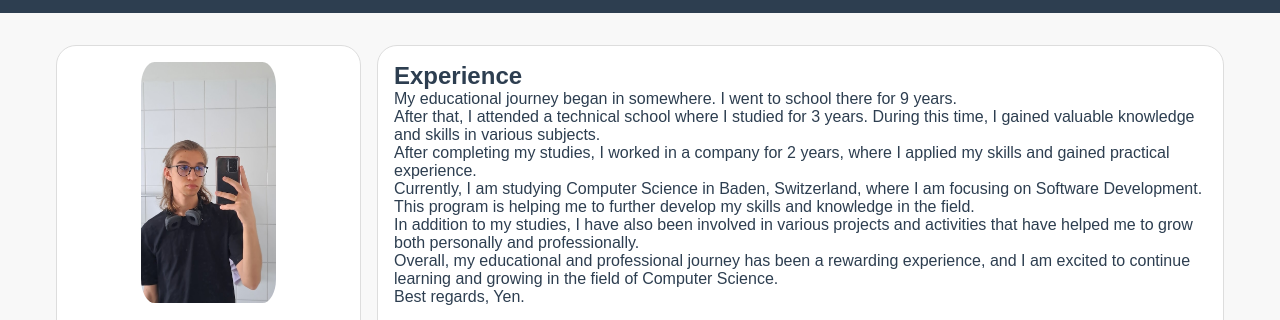
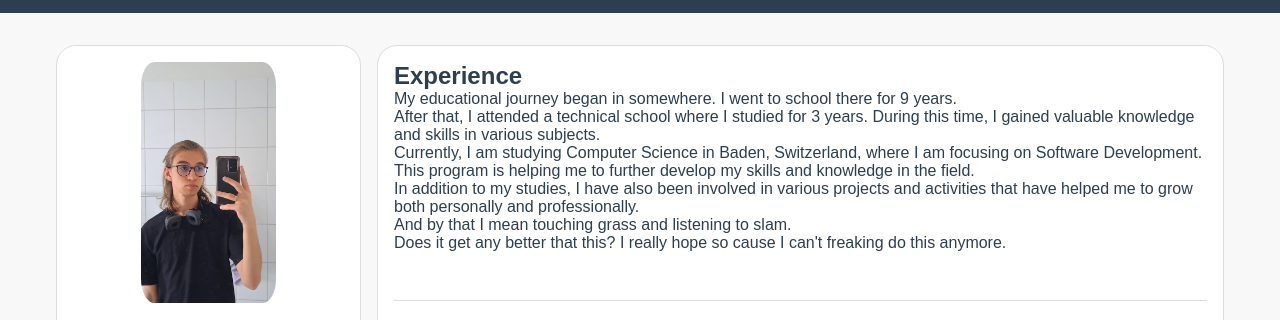
Before and after one commit to halva2251/AboutMe, a plain HTML site: page experience.html in a window 1280 px wide. Shown: the part 37-357 px from the top of the page. Drawn offline with Linux system fonts and the light colour scheme.

Commit message:
added easter eggs for giggles

```diff
--- a/experience.html
+++ b/experience.html
@@ -34,11 +34,10 @@
       <h2>Experience</h2>
       <p>My educational journey began in somewhere. I went to school there for 9 years.</p>
         <p>After that, I attended a technical school where I studied for 3 years. During this time, I gained valuable knowledge and skills in various subjects.</p>
-        <p>After completing my studies, I worked in a company for 2 years, where I applied my skills and gained practical experience.</p>
         <p>Currently, I am studying Computer Science in Baden, Switzerland, where I am focusing on Software Development. This program is helping me to further develop my skills and knowledge in the field.</p>
         <p>In addition to my studies, I have also been involved in various projects and activities that have helped me to grow both personally and professionally.</p>
-        <p>Overall, my educational and professional journey has been a rewarding experience, and I am excited to continue learning and growing in the field of Computer Science.</p>
-        <p>Best regards, Yen.</p>
+        <p>And by that I mean touching grass and listening to slam.</p>
+        <p>Does it get any better that this? I really hope so cause I can't freaking do this anymore.</p>
 
         <div class="contact-section">
           <h3>Contact</h3>
```
Also changed, not shown: index.html (+1 -1 lines), projects.html (+1 -1 lines), skills.html (+1 -0 lines).
